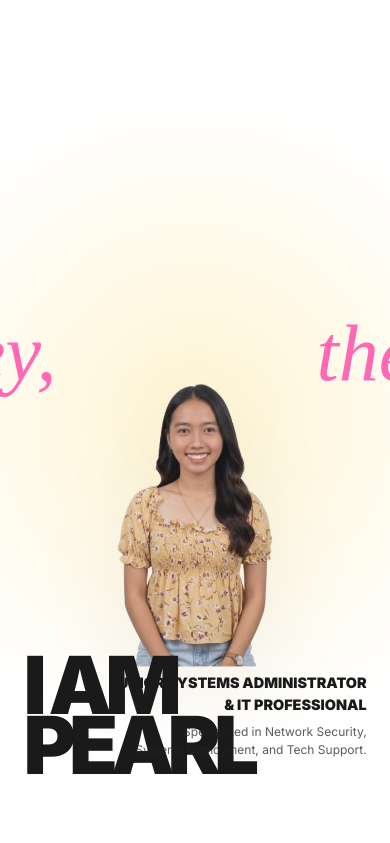
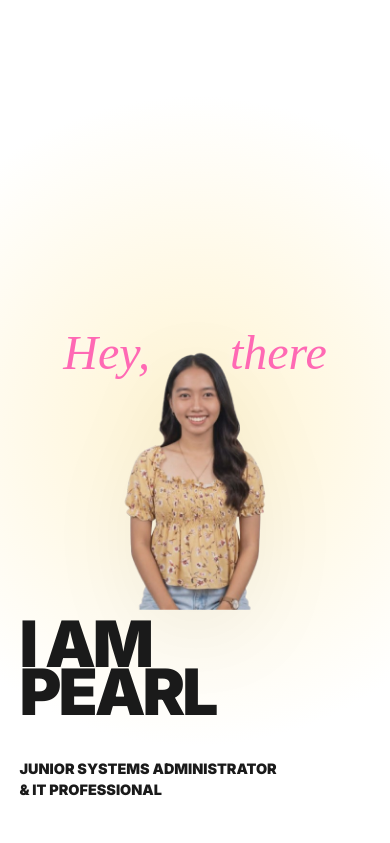
Before and after one commit to lamatpearl/pearl-web, a Django app: page / in a window 390 px wide. Shown: the part 91-934 px from the top of the page. Run offline with Django 5.2, Linux system fonts and the light colour scheme; some web fonts are replaced.

Commit message:
VERY FINAL FINAL FINAL

```diff
--- a/portfolio/templates/portfolio/home.html
+++ b/portfolio/templates/portfolio/home.html
@@ -3,28 +3,12 @@
 
 {% block content %}
 <style>
-    /* --- ADJUSTMENT PANEL: ONLY CHANGE THESE NUMBERS --- */
+    /* --- ADJUSTMENT PANEL --- */
     :root {
-        /* 0% is the very top, 100% is the very bottom */
-        --hey-y: 42%;    /* Move "Hey, there" up or down */
-        --photo-y: 60%;  /* Move the Photo up or down */
-
-        /* Keeping your other settings constant */
+        --hey-y: 42%;
+        --photo-y: 60%;
         --hey-gap: 260px;
         --photo-zoom: 1.1;
-    }
-
-    /* --- Navigation Revisions --- */
-    .nav-link {
-        text-transform: capitalize !important;
-        padding: 8px 20px !important;
-        border-radius: 50px !important;
-        transition: 0.3s ease;
-    }
-
-    .nav-link:hover {
-        background-color: #fce4ec !important;
-        color: #000 !important;
     }
 
     /* --- Hero Section Layout --- */
@@ -38,11 +22,11 @@
         background: radial-gradient(circle at 50% 50%, #fff4d2 0%, #ffffff 70%);
     }
 
-    /* Adjustable 'Hey, there' Layer */
+    /* Cursive Layer */
     .layer-cursive {
         position: absolute;
         width: 100%;
-        top: var(--hey-y); /* Controlled by the variable above */
+        top: var(--hey-y);
         left: 50%;
         transform: translate(-50%, -50%);
         z-index: 5;
@@ -53,7 +37,7 @@
     .cursive-text {
         font-family: 'Playfair Display', serif;
         font-style: italic;
-        font-size: clamp(5rem, 15vw, 10rem);
+        font-size: clamp(4rem, 15vw, 10rem);
         color: #ff69b4;
         display: flex;
         justify-content: center;
@@ -63,11 +47,11 @@
         text-shadow: 0 0 10px rgba(255, 255, 255, 0.4);
     }
 
-    /* Adjustable Photo Layer */
+    /* Photo Layer */
     .layer-photo {
         position: absolute;
         left: 50%;
-        top: var(--photo-y); /* Controlled by the variable above */
+        top: var(--photo-y);
         transform: translate(-50%, -50%);
         z-index: 2;
         text-align: center;
@@ -79,7 +63,7 @@
         filter: drop-shadow(0 20px 40px rgba(0,0,0,0.05));
     }
 
-    /* Static Layout Elements */
+    /* Name Layer */
     .layer-name {
         position: absolute;
         bottom: 8%;
@@ -88,13 +72,14 @@
     }
 
     .main-title {
-        font-size: clamp(5rem, 12vw, 9rem);
+        font-size: clamp(3.5rem, 12vw, 9rem);
         font-weight: 900;
         line-height: 0.75;
-        letter-spacing: -7px;
+        letter-spacing: -5px;
         color: #1a1a1a;
     }
 
+    /* Tagline Layer */
     .layer-titles {
         position: absolute;
         bottom: 8%;
@@ -109,10 +94,53 @@
         text-transform: uppercase;
         color: #1a1a1a;
     }
+
+    /* --- 📱 MOBILE RESPONSIVE FIXES --- */
+    @media (max-width: 768px) {
+        :root {
+            --hey-gap: 120px; /* Mas maliit na gap para sa "Hey, there" */
+            --photo-y: 55%;   /* Itaas konti ang photo */
+            --photo-zoom: 1.0; /* Bawasan ang zoom para kumasya */
+        }
+
+        .hero-section {
+            height: 100vh;
+            flex-direction: column; /* Stack vertically if needed */
+        }
+
+        .layer-name {
+            bottom: 15%; /* Itaas para hindi matakpan ng nav/contact button */
+            left: 5%;
+        }
+
+        .main-title {
+            letter-spacing: -3px; /* Bawasan ang dikit ng letters */
+        }
+
+        .layer-titles {
+            bottom: 5%;
+            right: 5%;
+            text-align: left; /* Mas madali basahin sa CP pag left-aligned */
+            left: 5%; /* Full width alignment sa baba */
+        }
+
+        .cursive-text {
+            font-size: clamp(3rem, 12vw, 5rem); /* Paliitin ang cursive text */
+        }
+    }
+
+    /* Special fix for very small phones */
+    @media (max-width: 480px) {
+        :root {
+            --hey-gap: 80px;
+        }
+        .main-title {
+            font-size: 4rem;
+        }
+    }
 </style>
 
 <main class="hero-section">
-
     <div class="layer-cursive">
         <h2 class="cursive-text mb-0">
             <span>Hey,</span>
@@ -133,11 +161,9 @@
             Junior Systems Administrator <br>
             & IT Professional
         </p>
-        <p class="text-muted small mt-2" style="font-size: 0.75rem;">
-            Specialized in Network Security, <br>
+        <p class="text-muted small mt-2 d-none d-md-block"> Specialized in Network Security, <br>
             Systems Deployment, and Tech Support.
         </p>
     </div>
-
 </main>
 {% endblock %}
```
